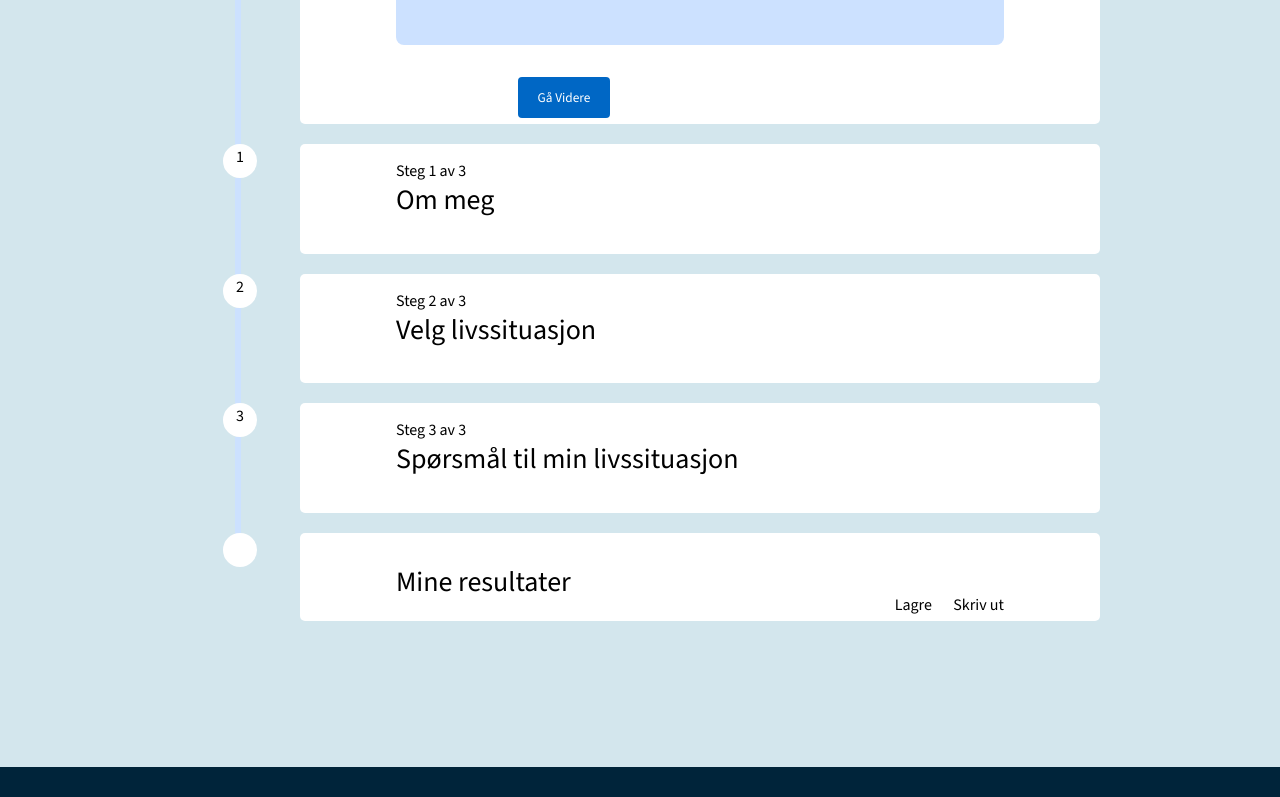
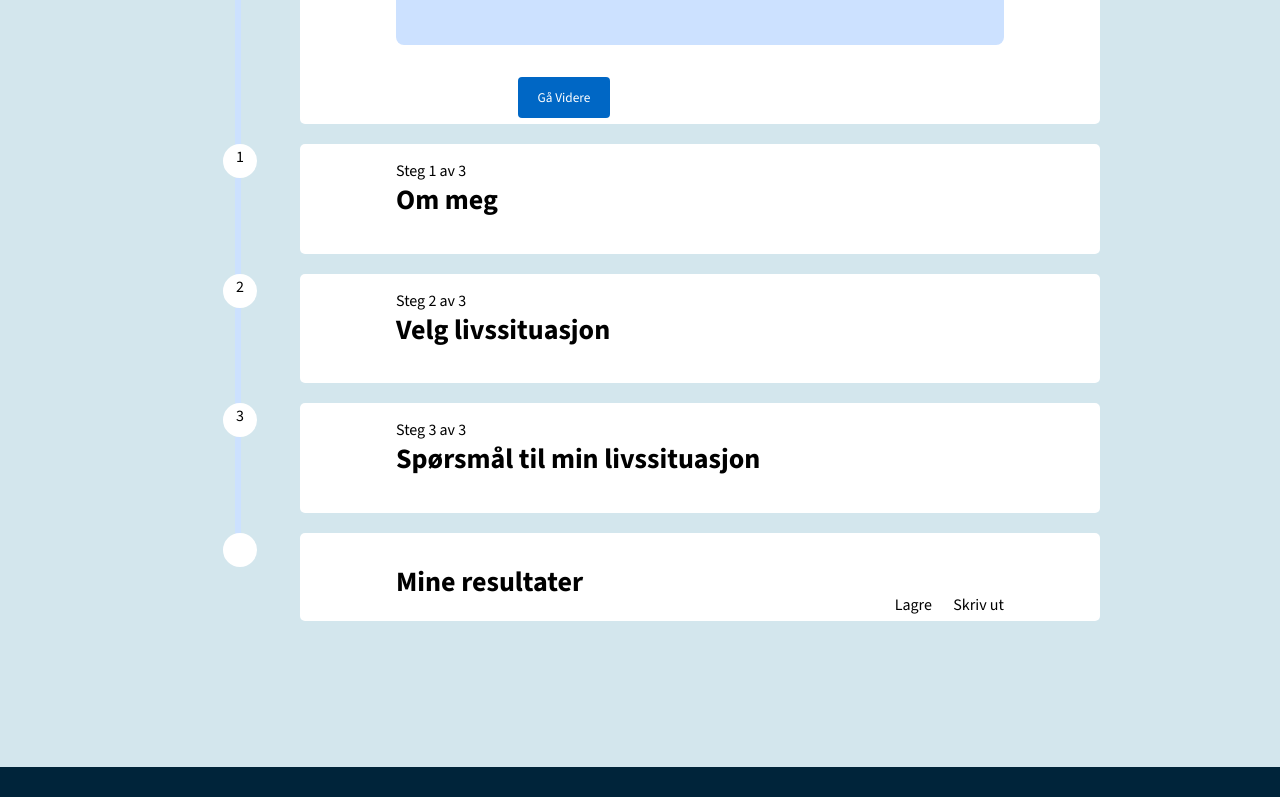
Before and after one commit to UnoHero/nav-min-vei-frontend, a React (Create React App) app: page /info in a window 1280 px wide. Shown: the part 1017-1814 px from the top of the page. Built offline with nearby package versions, Linux system fonts and the light colour scheme; some icons are missing; the HTML template or start-up script is replaced by a standard one.

Commit message:
Make the step title bold

```diff
--- a/src/components/StepZero.js
+++ b/src/components/StepZero.js
@@ -14,7 +14,7 @@ const StepZero = ({ stepZeroRef, stepOneRef, nextStepButton, activeStep, setActi
         <TextBox cursor={activeStep === 0 ?  "default" : "pointer"} ref={stepZeroRef} onClick={(e) => nextStepButton(e, 0, stepZeroRef)}>
             <StepHeader>Samling av din informasjon via</StepHeader>
 
-            <StepTitle><b>MineData</b></StepTitle>
+            <StepTitle>MineData</StepTitle>
             {activeStep > 0 && <CheckMark><CheckmarkCircleFillIcon color='green' fontSize="2rem"></CheckmarkCircleFillIcon></CheckMark>}
             <br></br>
 
--- a/src/components/styledComponents.js
+++ b/src/components/styledComponents.js
@@ -72,6 +72,7 @@ export const Item = styled.li`
 
 export const StepTitle = styled.div`
   font-size: 1.75rem;
+  font-weight: bold;
 `;
 
 export const StepHeader = styled.div`
```
